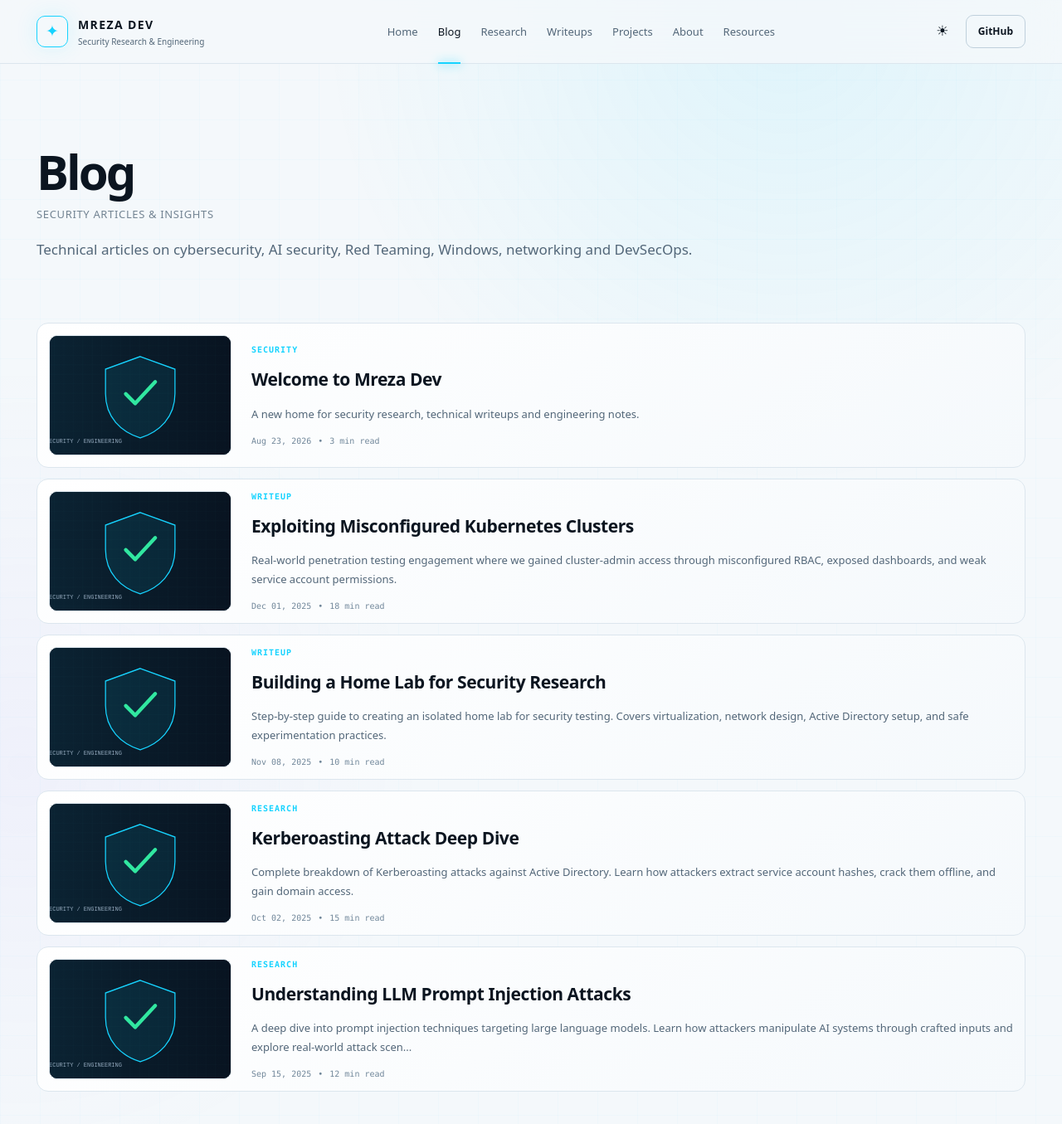
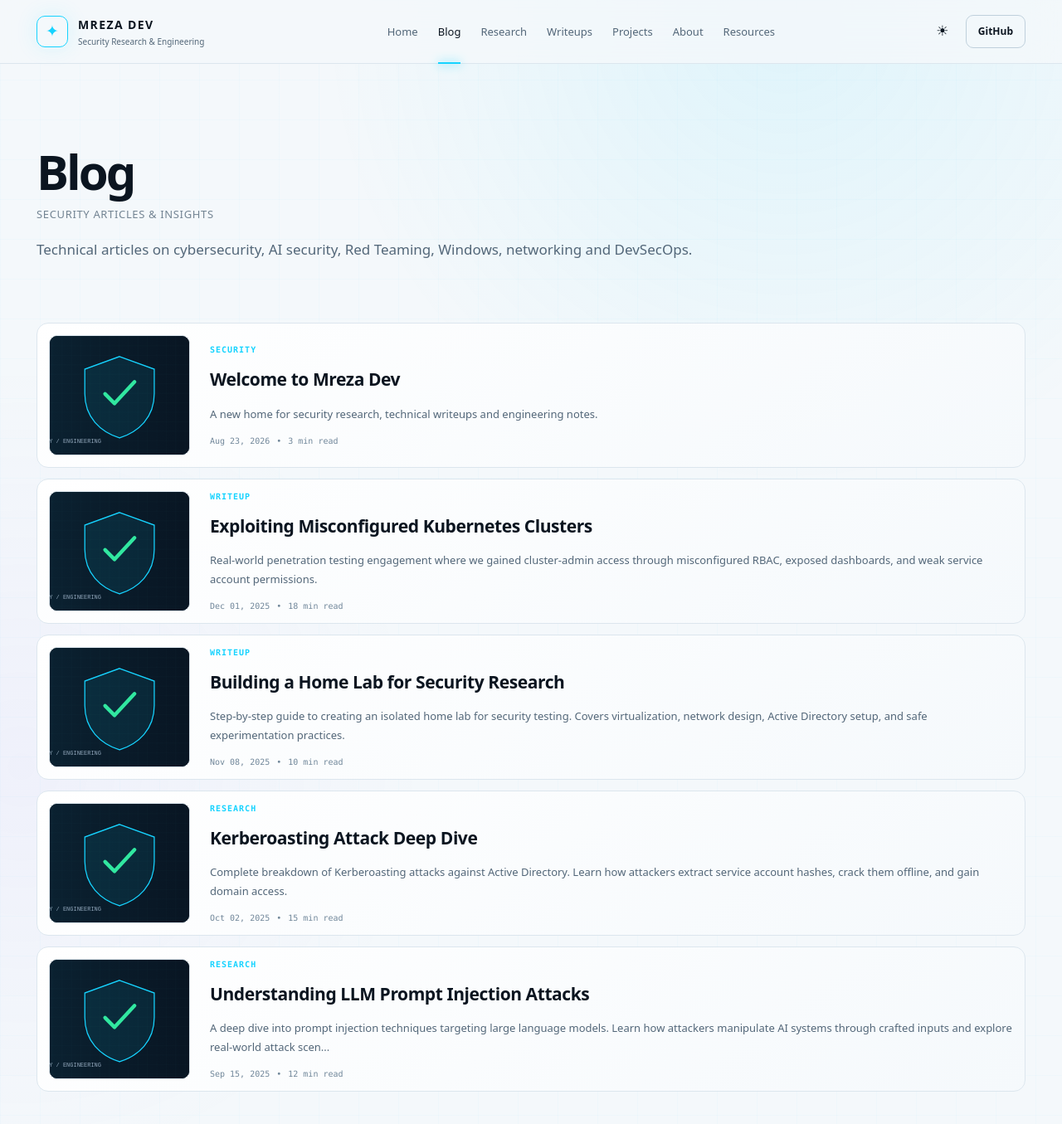
Before and after one commit to mrk-77/mrk-77.github.io, a Jekyll site: the page built from blog/index.md, in a window 1280 px wide and 1400 px high. Shown: the top 1355 px of the window at 83% size. Built offline with Jekyll 4.4.1, drawn with Linux system fonts in a browser that asks for light colours.

Commit message:
Update gitignore and CSS styling configurations
- Modified .gitignore to reorganize environment and compressed file entries with improved grouping and formatting
- Updated style.css with refined responsive design including adjusted blog list card dimensions and enhanced mobile layout constraints
- Improved accessibility focus states and card interaction effects across all components
- Optimized terminal card styling and section heading layouts for better visual hierarchy
- Enhanced mobile responsiveness with updated breakpoints and grid adjustments for post and feature sections

```diff
--- a/assets/css/style.css
+++ b/assets/css/style.css
@@ -111,7 +111,7 @@ button,a{touch-action:manipulation}
 .card-image{margin:-26px -26px 20px;height:145px}
 .list-card{display:grid;grid-template-columns:150px minmax(0,1fr) auto;gap:20px;padding:14px;align-items:center}
 .list-thumb{width:150px;height:145px;overflow:hidden;border:1px solid var(--line);border-radius:10px;background:#06111b}
-.blog-list-card{grid-template-columns:220px minmax(0,1fr);padding:14px;gap:24px}.blog-list-card .list-thumb{width:220px;height:145px;grid-column:1;grid-row:1}.blog-list-card .list-copy{grid-column:2;grid-row:1}.blog-list-card .post-meta{margin-top:15px}
+.blog-list-card{grid-template-columns:170px minmax(0,1fr);padding:14px;gap:24px}.blog-list-card .list-thumb{width:170px;height:145px;grid-column:1;grid-row:1}.blog-list-card .list-copy{grid-column:2;grid-row:1}.blog-list-card .post-meta{margin-top:15px}
 .feature-card .feature-icon{position:relative;z-index:1}
 .feature-card p{margin-bottom:10px}
 .project-card,.resource-card{overflow:hidden}
```
Also changed, not shown: 1 other file.
